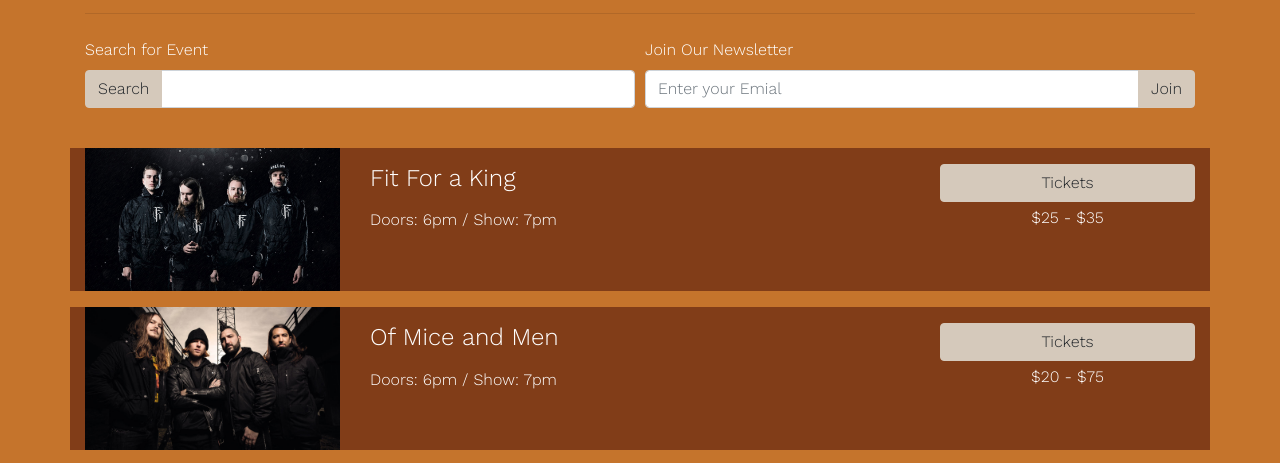
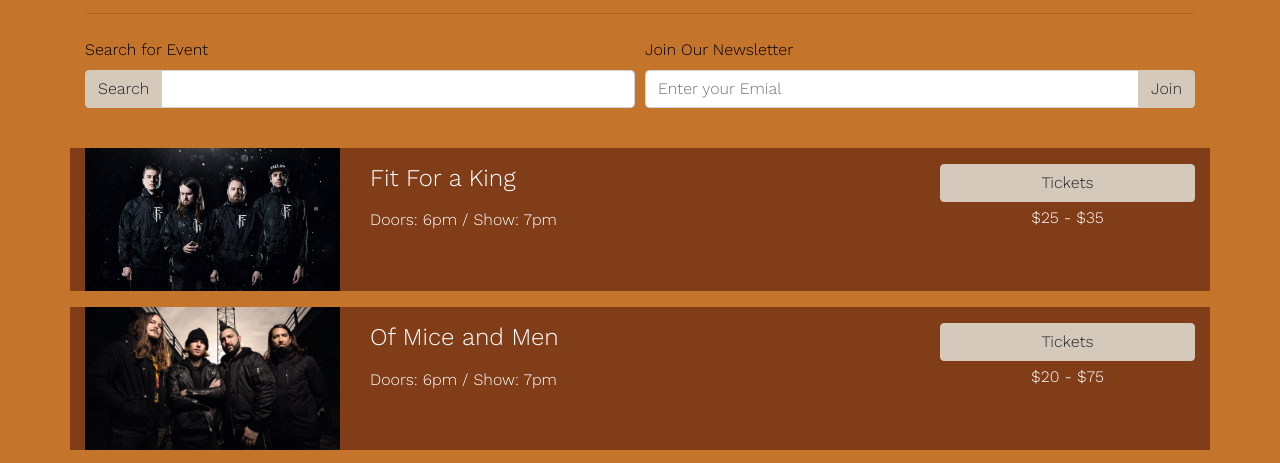
Before and after one commit to wacwestley/BSProject, a website: page venue.html in a window 1280 px wide. Shown: the part 313-776 px from the top of the page. Drawn offline with nearby package versions, Linux system fonts and the light colour scheme.

```diff
--- a/css/projectStyles.scss
+++ b/css/projectStyles.scss
@@ -26,6 +26,10 @@
     margin: 0;
     padding: 10px;
     background-color: $lightBlue;
+}
+
+form {
+    color: black;
 }
 
 #modalHeader {
```
Also changed, not shown: css/projectStyles.css.
